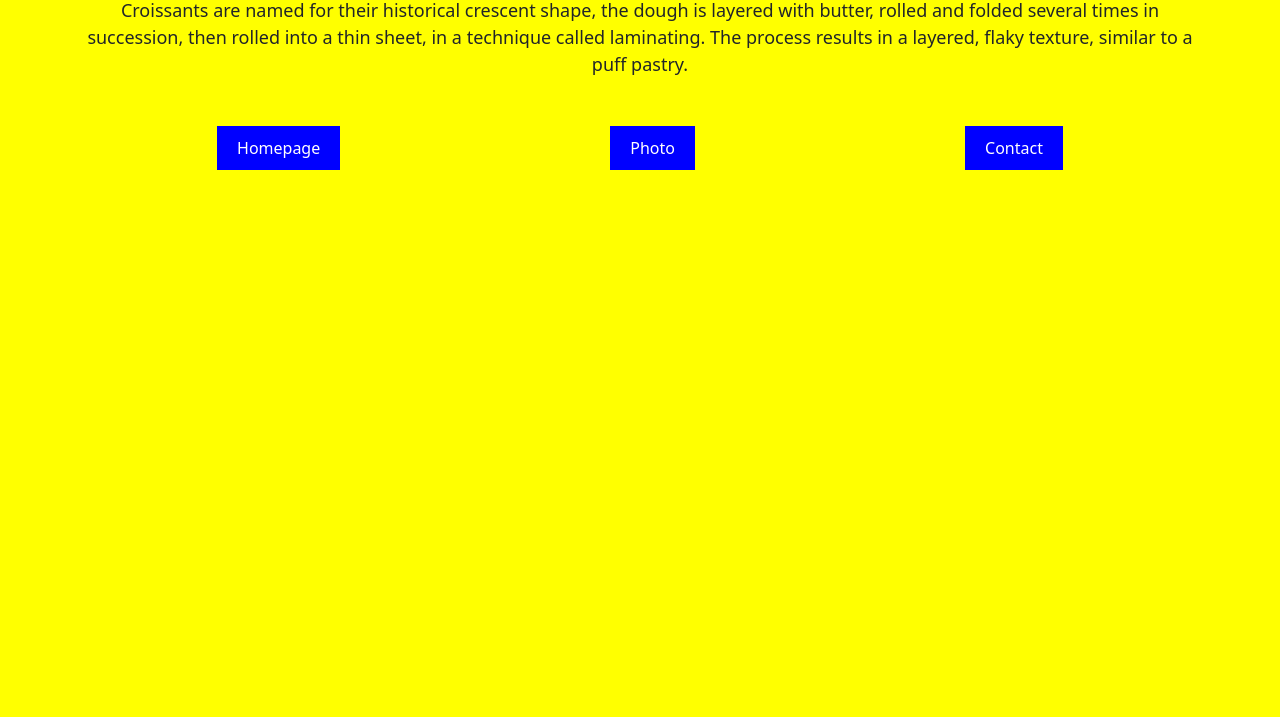
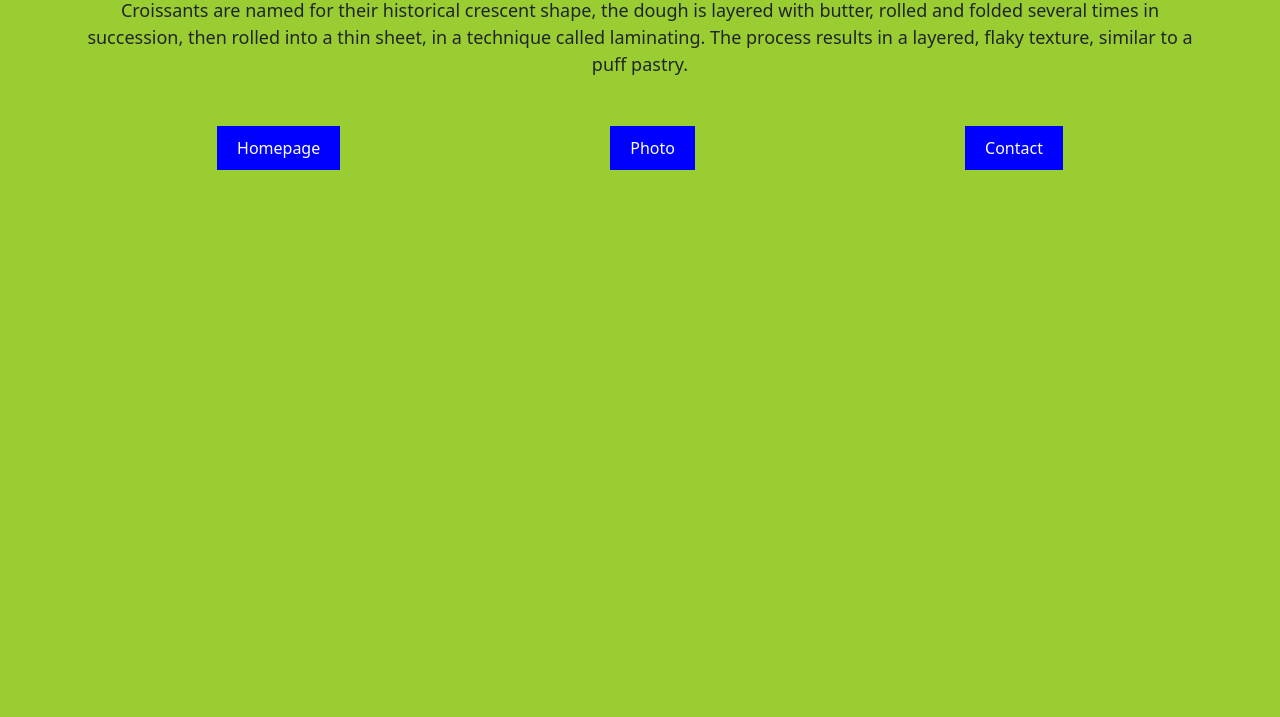
Before and after one commit to Solomakha-a/Croissant, a plain HTML site: page index.html in a window 1280 px wide. Shown: the part 83-800 px from the top of the page. Drawn offline with nearby package versions, Linux system fonts and the light colour scheme.

Commit message:
changed background color

```diff
--- a/styles.css
+++ b/styles.css
@@ -1,5 +1,5 @@
 body {
-    background-color: yellow;
+    background-color: yellowgreen;
 }
 h1 {
     text-align: center;
```
